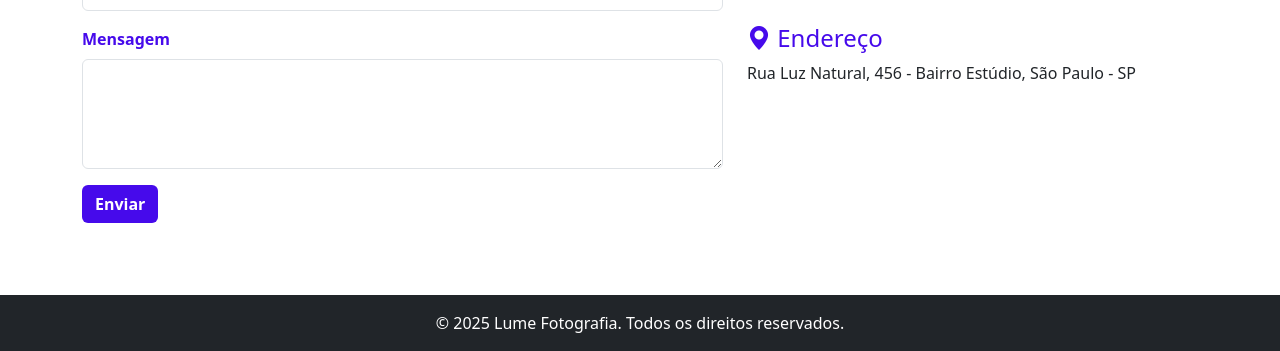
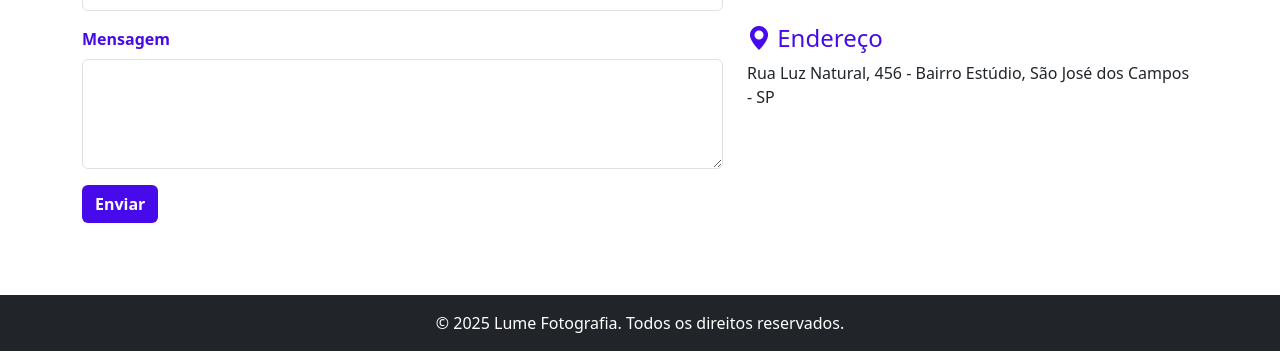
Before and after one commit to LuizEduardoSC/Lume_Fotografia, a plain HTML site: page index.html in a window 1280 px wide. Shown: the part 2216-2567 px from the top of the page. Drawn offline with nearby package versions, Linux system fonts and the light colour scheme.

Commit message:
first commit

```diff
--- a/index.html
+++ b/index.html
@@ -148,7 +148,7 @@
                         <a href="#" class="text-colored"><i class="bi bi-facebook fs-5"></i> /lumefoto</a>
                     </p>
                     <h4 class="text-colored mt-4 mb-2"><i class="bi bi-geo-alt-fill"></i> Endereço</h4>
-                    <p>Rua Luz Natural, 456 - Bairro Estúdio, São Paulo - SP</p>
+                    <p>Rua Luz Natural, 456 - Bairro Estúdio, São José dos Campos - SP</p>
                 </div>
             </div>
         </div>
```
